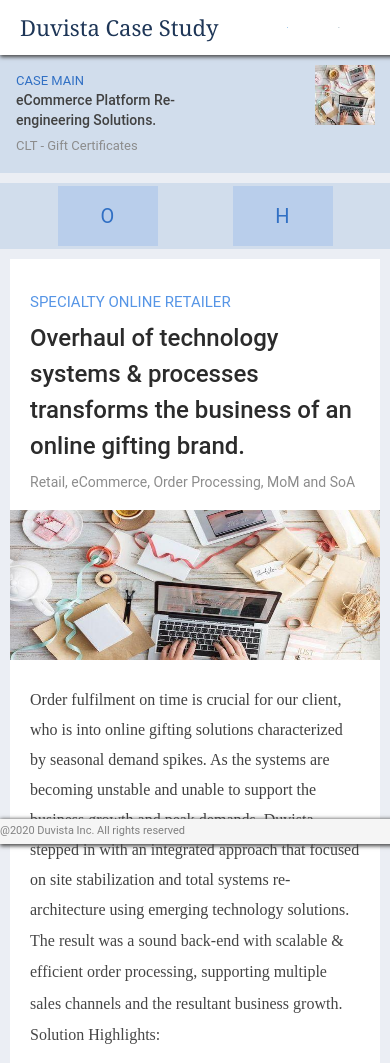
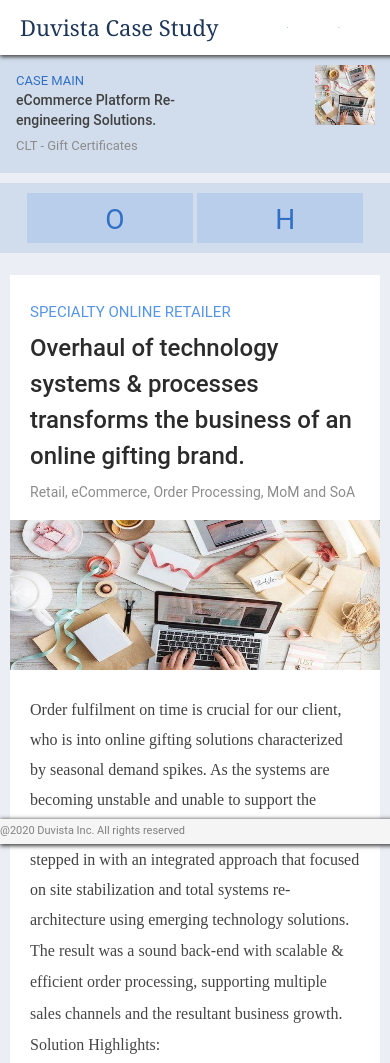
Before and after one commit to gopivjn/casewebpage, a plain HTML site: page index.html in a window 390 px wide. Shown: the top 1063 px of the page. Drawn offline with Linux system fonts and the light colour scheme.

Commit message:
Pending sticky menu for small screen

```diff
--- a/index.html
+++ b/index.html
@@ -26,11 +26,12 @@
                                 <img src="Thumb.jpg" alt="Thumb nail" style="width: 60px; height: 60px;">
                             </div>
                     </div>
-                    <div class="menu">
+                    <div class="appmenu">
                         <div class="navover"> <a href="#toprow">O<span>verview</span></a></div>
                         <div class="navhigh"> <a href="#bottomrow">H<span>ighlights</span></a> </div>
                     </div>
                  </div>
+
                 <div id="content" class="bg3">
                     <div id="toprow">
                         <div id="overview" class= "bg5">
--- a/styleindex.css
+++ b/styleindex.css
@@ -150,37 +150,43 @@ h1 {
     padding-top:5px ;
     box-shadow: 1px 1px 4px 1px #464646;
 }
+.appmenu{
+    width: auto;
+    height: 120px;
+    background-color: #EBEEF4;
+}
 
 .navover{
     width: auto;
     height: 40px;
     background-color:#b9ceeb;
-    padding-top: 30px;
+    text-decoration: none;
+    text-transform: uppercase;
     margin-bottom: 10px;
+    padding-right: 10px;
+    padding-top:15px;
+}
+.navhigh{
+    width: auto;
+    height: 40px;
+    background-color:#b9ceeb;
     text-decoration: none;
+    text-transform: uppercase;
     padding-right: 10px;
-    text-transform: uppercase;
+    padding-top:15px;
+}
 
-}
 .navover a {
     text-decoration: none;
     color: #3170c4;
     float: right;
-}
-.navhigh{
-    width: auto;
-    height: 50px;
-    background-color: #b9ceeb;
-    padding-top: 20px;
-    margin-bottom: 10px;
-    text-decoration: none;
-    padding-right: 10px;
-    text-transform: uppercase;
+    font-size: 18px;
 }
 .navhigh a {
     text-decoration: none;
     color: #3170c4;
     float: right;
+    font-size: 18px;
 }
 .navover a:hover {
     color:#ffa600;
@@ -247,21 +253,6 @@ h1 {
 }
 
 
-#nav a {
-    text-align:center;
-    padding: 20px 10px ;
-    margin: 10px 10px;
-    display: flex;
-    flex-direction: row;
-    text-decoration: none;
-    font-size: 18px;
-    color: #58508d;
-
-
-}
-#nav a:hover {
-    color:#ffa600;
-  }
 
 
 .oouter {
@@ -842,13 +833,15 @@ p span{
         width: 100%;
         text-align: left;
         margin: 0 0 0 0;
+
     }
 
     #toprow {
         flex-direction: row;
         height: auto;
         width: 100%  ;
-        margin-top: 268px;
+        margin-top: 270px;
+        background: #EBEEF4;
         }
 
     #bottomrow {
@@ -864,6 +857,7 @@ p span{
         margin-left: 10px !important;
         margin-right: 10px !important;
         overflow:hidden;
+        background: #EBEEF4;
     }
     #snapshot {
         float: left;
@@ -872,6 +866,7 @@ p span{
         overflow: scroll;
         margin-top: 0px;
         margin-left: 10px;
+
     }
 
     .msection {
@@ -911,6 +906,8 @@ p span{
         height: auto;
         margin-top: 55px !important;
         position: fixed;
+        display: flex;
+        flex-direction: column;
     }
     .navover{
         width: auto;
@@ -974,7 +971,7 @@ p span{
             text-transform:none;
         }
         .namcardtitle{
-            width:auto;
+            width:748px;
             font-size: 13px;
             color: #3170c4;
             display: block;
@@ -1077,6 +1074,7 @@ p span{
             font-family: Georgia;
             padding-right: 15px;
             cursor: pointer;
+
         }
 
         .logo{
@@ -1095,7 +1093,9 @@ p span{
             width: 100%  ;
             height: auto;
             margin-top: 55px !important;
-            position:fixed;
+            position: absolute;
+            display: grid;
+            grid-template-columns: auto;
 
         }
         .namecard{
@@ -1106,7 +1106,6 @@ p span{
             padding:16px;
             text-align: left;
             display: flex;
-            position: relative;
         }
         .namecardtitlegroup{
             color:#000000;
@@ -1161,62 +1160,58 @@ p span{
             display: none;
         }
 
-        .menu{
+        .appmenu{
             width: auto;
-            height: 66px;
-            background-color:#D1DDEC;
-            margin-bottom: 10px;
-            padding:0px 20px;
-            display: flex;
-            grid-template-columns: 130px 130px;
-            justify-content:space-between;
+            height: 60px;
+            background-color: #D1DDEC;
+            padding-top: 10px;
+            position: -webkit-sticky;
+            position: -moz-sticky;
+            position: -ms-sticky;
+            position: -o-sticky;
+            position: sticky;
+            top:0px;
+
 
         }
         .navover{
-            width: 100px;
-            height: 50px;
-            text-decoration: none;
-            text-transform: uppercase;
-            background-color: none;
-            padding: 5px 0px 5px 0px;
-            margin :10px auto;
-            font-size: 20px;
+            width: 20%;
+            float: left;
+            height: 30px;
             background-color: #b9ceeb;
-            align-self: center;
+            margin-left: 7%;
+            padding-top:10px;
+            padding-right:10px;
+            padding-bottom:10px;
+            padding-left:20%;
         }
-        a {
-            width: 100px;
-            height: 50px;
-            text-align: center;
-            line-height: 50px;
-            display: block;
 
+        .navhigh {
+            width: 20%;
+            float: left;
+            height: 30px;
+            background-color: #b9ceeb;
+            margin-left:1%;
+            padding-top:10px;
+            padding-right:10px;
+            padding-bottom:10px;
+            padding-left:20%;
          }
 
          .navover a {
             text-decoration: none;
             color: #3170c4;
             padding:0px !important;
+            font-size: 28px;
+
         }
-        .navhigh{
-            width: 100px;
-            height: 50px;
-            text-decoration: none;
-            text-transform: uppercase;
-            background-color: none;
-            padding: 5px 0px 5px 0px;
-            margin :10px auto;
-            font-size: 20px;
-            background-color: #b9ceeb;
-            align-self: center;
-            vertical-align: middle;
-        }
+
         .navhigh a {
             text-decoration: none;
             color: #3170c4;
             padding:0px !important;
             vertical-align: middle;
-
+            font-size: 28px;
 
         }
         .navover a:hover {
@@ -1244,7 +1239,7 @@ p span{
             display: flex;
             background: #EBEEF4;
             width: 100%  ;
-            margin-top: 210px;
+            margin-top: 220px;
             }
         #wizzlets {
                 margin-top: 10px;
@@ -1302,6 +1297,7 @@ p span{
                 padding: 0px;
                 margin: 0px;
                 text-align: left;
+
 
             }
             .blockquote:before {
```
Lines whose indentation alone changed are shown as unchanged.
